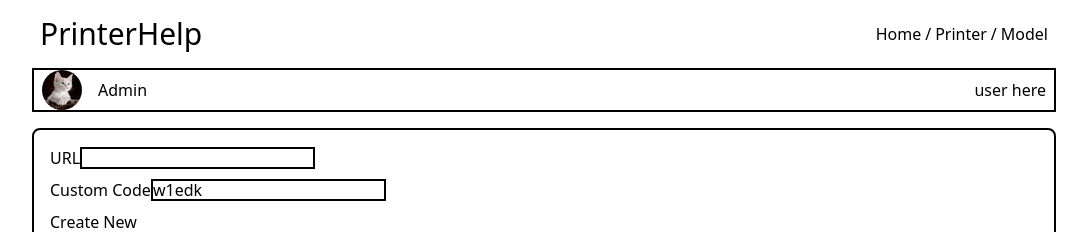
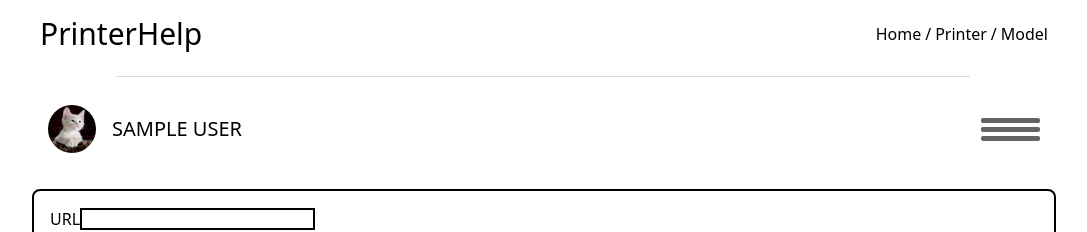
Before and after one commit to rishi23root/url-Shortner, a Next.js app: page / in a window 1280 px wide. Shown: the top 232 px of the page, without its empty margins (96-1183 px from the left). Built offline with nearby package versions, Linux system fonts and the light colour scheme; no server answers; the database is empty; sample sign-in values are in the browser's storage.

Commit message:
applying updates to designs

```diff
--- a/components/NavUser.tsx
+++ b/components/NavUser.tsx
@@ -1,22 +1,22 @@
 import { useTheme } from "next-themes";
 import Image from "next/image";
 
-export default function NavUser() {
+export default function NavUser({ name }: { name: string }) {
 	const { theme, setTheme } = useTheme();
-	// setTheme("dark");
+	// setTheme("light");
 	// console.log(theme);
+	// open and close sidebar
 	return (
 		<div
 			// border-t-2 border-border-2
 			className=" m-auto mx-auto
 			md:w-4/5
-			border-2
 			flex
 			justify-between
 			items-center
-			px-2
+			px-4
+			py-5
 			my-2
-
 		"
 			// D9D9D9
 		>
@@ -25,26 +25,58 @@ export default function NavUser() {
 				{/* user image */}
 				<div className="image">
 					{/* image */}
-					<div className="cointainer
+					<div
+						className="cointainer
 						flex
 						justify-center
 						items-center
 						gap-4
-						">
+						"
+					>
 						<Image
 							src="/user.jpg"
 							alt="user"
-							className="w-10 h-10 rounded-full"
+							className="w-12 h-12 rounded-full"
 							width={50}
 							height={50}
 						/>
-						<div className="userName">Admin</div>
+						<div
+							className="userName
+							text-xl
+						"
+						>
+							{name.toUpperCase()}
+						</div>
 					</div>
 				</div>
 				{/* user name */}
 			</div>
 			{/* model to table */}
-			user here
+			<div className="burgericon">
+				{/* icon */}
+				<div onClick={() => {}}>
+					<svg
+						width="59"
+						height="23"
+						viewBox="0 0 59 23"
+						fill={theme == "dark" ? "white " : " #3E3E3E"}
+						xmlns="http://www.w3.org/2000/svg"
+					>
+						<path
+							d="M0 2.5C0 2.03534 0 1.80302 0.0384294 1.60982C0.196243 0.816438 0.816438 0.196243 1.60982 0.0384294C1.80302 0 2.03534 0 2.5 0L56.5 0C56.9647 0 57.197 0 57.3902 0.0384294C58.1836 0.196243 58.8038 0.816438 58.9616 1.60982C59 1.80302 59 2.03534 59 2.5C59 2.96466 59 3.19698 58.9616 3.39018C58.8038 4.18356 58.1836 4.80376 57.3902 4.96157C57.197 5 56.9647 5 56.5 5H48.5521H9.52604H2.5C2.03535 5 1.80302 5 1.60982 4.96157C0.816438 4.80376 0.196243 4.18356 0.0384294 3.39018C0 3.19698 0 2.96466 0 2.5Z"
+							fill-opacity="0.8"
+						/>
+						<path
+							d="M0 11.5C0 11.0353 0 10.803 0.0384294 10.6098C0.196243 9.81644 0.816438 9.19624 1.60982 9.03843C1.80302 9 2.03534 9 2.5 9H56.5C56.9647 9 57.197 9 57.3902 9.03843C58.1836 9.19624 58.8038 9.81644 58.9616 10.6098C59 10.803 59 11.0353 59 11.5C59 11.9647 59 12.197 58.9616 12.3902C58.8038 13.1836 58.1836 13.8038 57.3902 13.9616C57.197 14 56.9647 14 56.5 14H48.5521H9.52604H2.5C2.03535 14 1.80302 14 1.60982 13.9616C0.816438 13.8038 0.196243 13.1836 0.0384294 12.3902C0 12.197 0 11.9647 0 11.5Z"
+							fill-opacity="0.8"
+						/>
+						<path
+							d="M0 20.5C0 20.0353 0 19.803 0.0384294 19.6098C0.196243 18.8164 0.816438 18.1962 1.60982 18.0384C1.80302 18 2.03534 18 2.5 18H56.5C56.9647 18 57.197 18 57.3902 18.0384C58.1836 18.1962 58.8038 18.8164 58.9616 19.6098C59 19.803 59 20.0353 59 20.5C59 20.9647 59 21.197 58.9616 21.3902C58.8038 22.1836 58.1836 22.8038 57.3902 22.9616C57.197 23 56.9647 23 56.5 23H48.5521H9.52604H2.5C2.03535 23 1.80302 23 1.60982 22.9616C0.816438 22.8038 0.196243 22.1836 0.0384294 21.3902C0 21.197 0 20.9647 0 20.5Z"
+							fill-opacity="0.8"
+						/>
+					</svg>
+				</div>
+			</div>
 		</div>
 	);
 }
--- a/pages/index.tsx
+++ b/pages/index.tsx
@@ -76,7 +76,18 @@ export default function Index({ data }: { data: tableData[] }) {
 			</Head>
 			<main>
 				<NavTop />
-				<NavUser />
+				<svg
+					className="m-auto mx-auto
+					md:w-4/6
+					mt-6"
+					height="1"
+					fill="#D9D9D9"
+					xmlns="http://www.w3.org/2000/svg"
+				>
+					<rect width="100%" height="1" />
+				</svg>
+
+				<NavUser name={session?.user?.name} />
 				<FrameDiv>
 					<FormCustom session={session as Session}></FormCustom>
 					<div>Recent Requests</div>
--- a/tailwind.config.js
+++ b/tailwind.config.js
@@ -9,7 +9,6 @@ module.exports = {
 		colors: {
 			transparent: 'transparent',
 			current: 'currentColor',
-			border: '#D9D9D9',
 			'white': '#ffffff',
 			'purple': '#3f3cbb',
 			'midnight': '#121063',
```
Also changed, not shown: public/line.svg (added).
